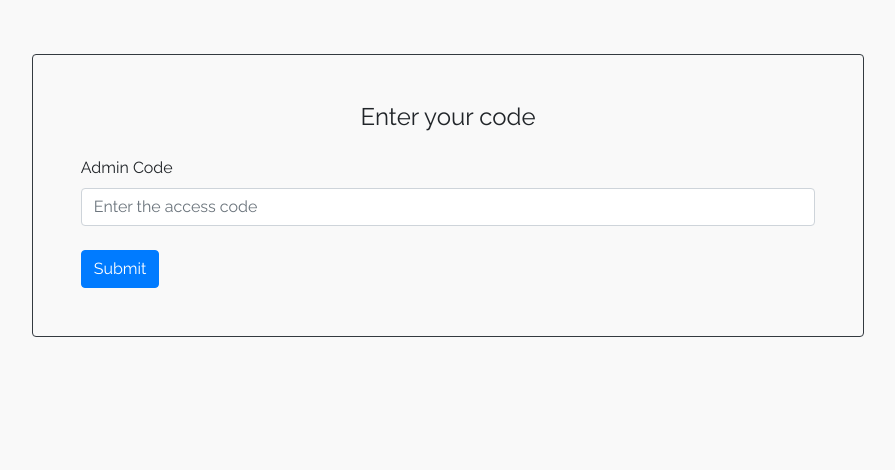
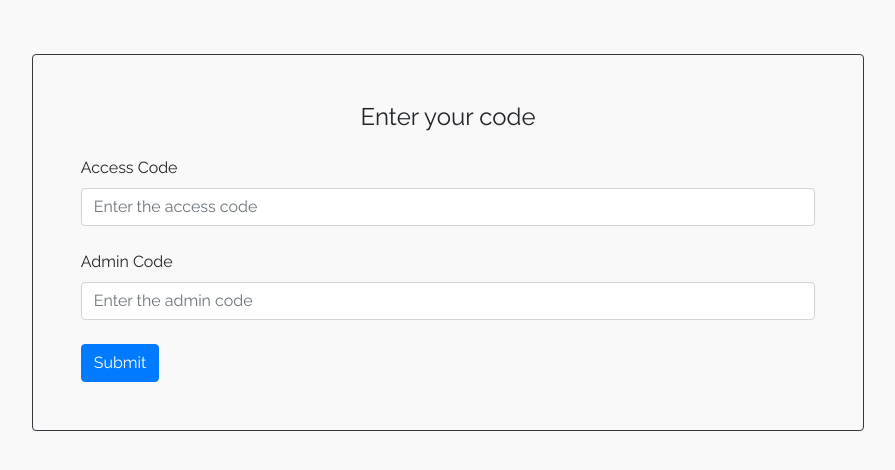
Before and after one commit to Orifha1/StudentGrader, a Node project: template views/usercode.ejs in a window 1280 px wide. Shown: the part 56-526 px from the top of the page, without its empty margins (192-1087 px from the left). Run offline with Node 20 templates, Linux system fonts and the light colour scheme; the template is opened without the code that fills it, so the values that code supplies are empty; some libraries are stand-ins or nearby versions.

Commit message:
Add access code input

```diff
--- a/views/usercode.ejs
+++ b/views/usercode.ejs
@@ -7,8 +7,12 @@
         <p class="h4 mb-4">Enter your code</p>
       </div>
       <div class="form-group">
+        <label>Access Code</label>
+        <input type="text" class="form-control mb-4 input-sm" name="accesscode" placeholder="Enter the access code">
+      </div>
+      <div class="form-group">
         <label>Admin Code</label>
-        <input type="text" class="form-control mb-4 input-sm" name="admincode" placeholder="Enter the access code">
+        <input type="text" class="form-control mb-4 input-sm" name="admincode" placeholder="Enter the admin code">
       </div>
 
       <button type="submit" class="btn btn-primary">Submit</button>
```
